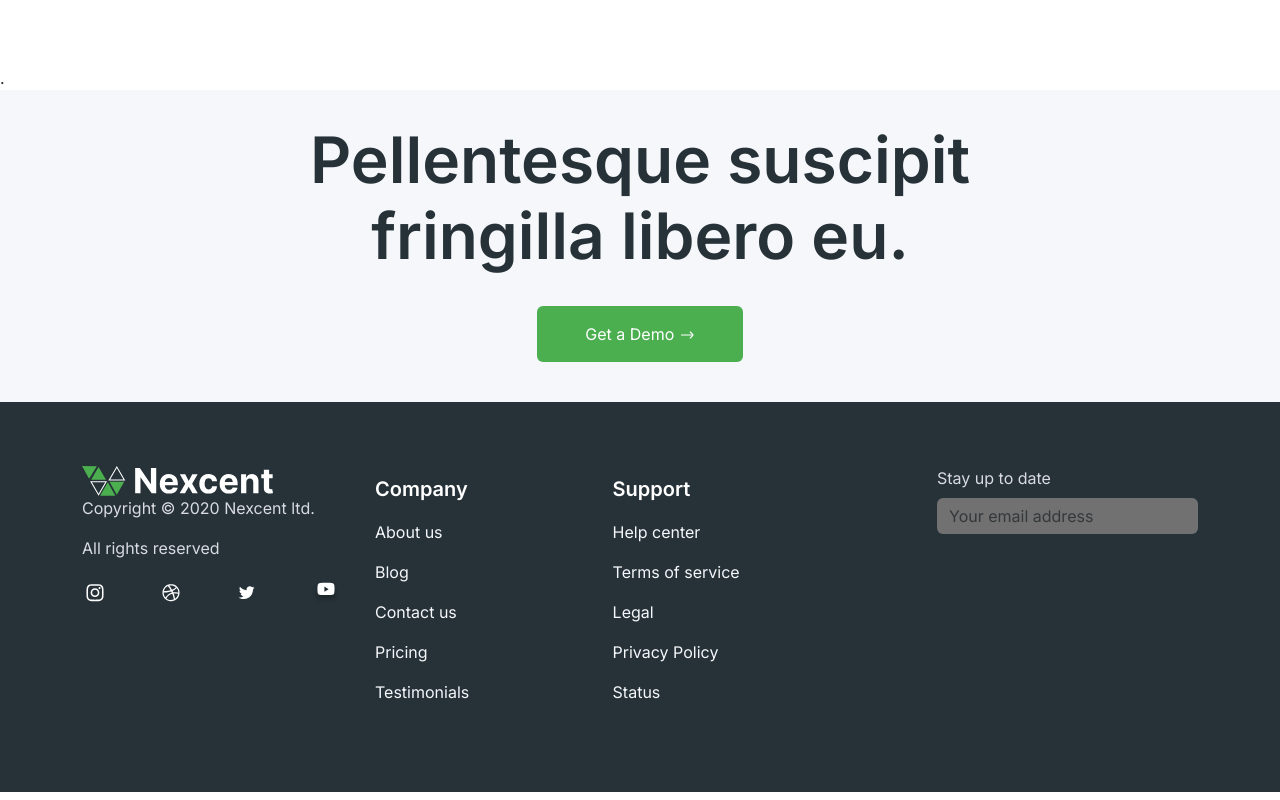
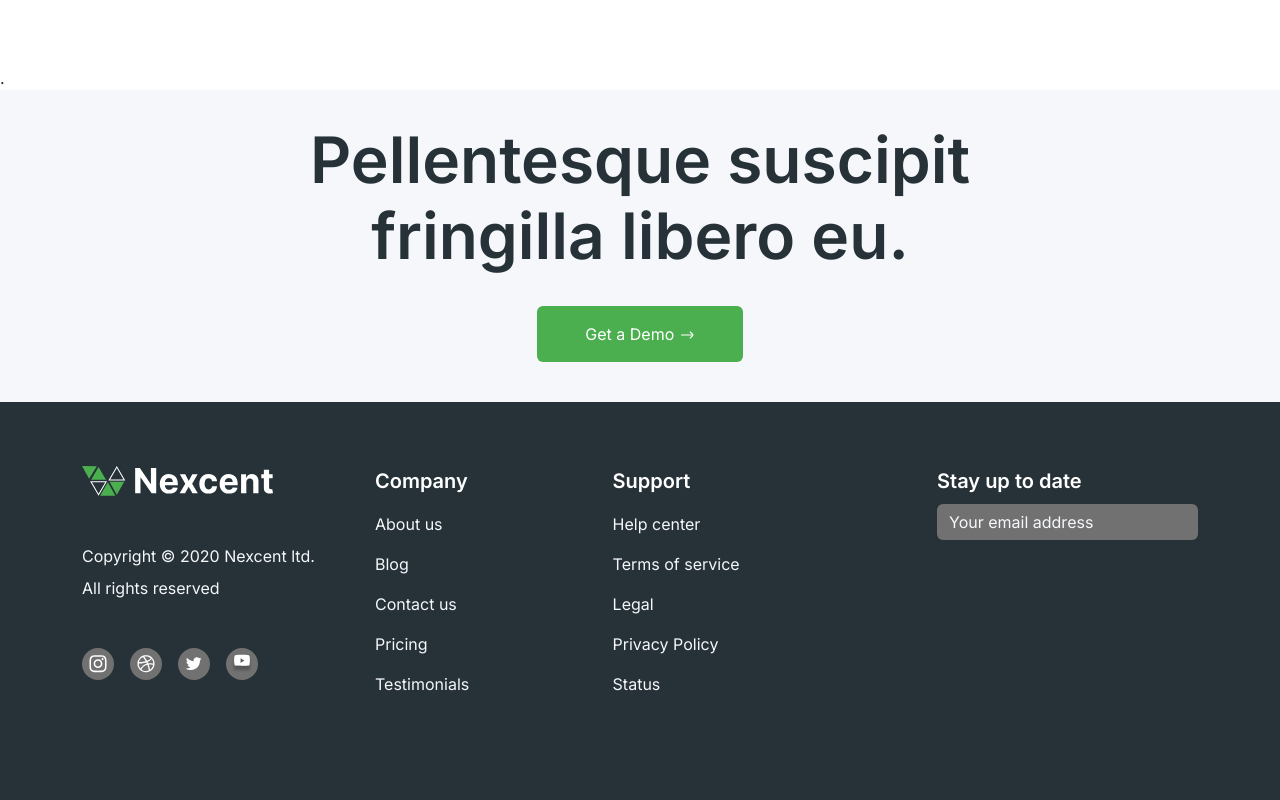
Before and after one commit to ahmad-v0/sc-icu-assignment-3-nexcent, a plain HTML site: page index.html in a window 1280 px wide. Shown: the part 2996-3796 px from the top of the page. Drawn offline with Linux system fonts and the light colour scheme.

Commit message:
Demo section, footer structure and style- demo section completed; footer section is completed using bootstrap; landing page checked for responsibility.

```diff
--- a/index.html
+++ b/index.html
@@ -340,30 +340,30 @@
      <footer class="bg-color-black py-3">
       <section class="container py-5">
         <div class="row">
-          <div class="col-md-3 text-white">
+          <div class="col-md-4 col-lg-3 mb-3">
             <img src="./assets/footer-logo.svg" alt="Nexcent" class="img-fluid">
-            <p class="color-silver">
+            <p class="color-silver mt-5 mb-2">
               Copyright © 2020 Nexcent ltd.
             </p>
-            <p class="color-silver">
+            <p class="color-silver mt-2 mb-5">
               All rights reserved
             </p>
-            <div class="d-flex justify-content-between">
-              <span class="social-icon rounded-circle p-1">
+            <div class="d-flex">
+              <span class="social-icon rounded-circle bg-color-dark-grey p-1 me-3 d-flex align-items-center justify-content-center">
                 <img src="./assets/icon-insta.svg" alt="Instagram">
               </span>
-              <span class="social-icon rounded-circle p-1">
+              <span class="social-icon rounded-circle bg-color-dark-grey p-1 me-3 d-flex align-items-center justify-content-center">
                 <img src="./assets/icon-ball.svg" alt="Instagram">
               </span>
-              <span class="social-icon rounded-circle p-1">
+              <span class="social-icon rounded-circle bg-color-dark-grey p-1 me-3 d-flex align-items-center justify-content-center">
                 <img src="./assets/icon-twitter.svg" alt="Twitter">
               </span>
-              <span class="social-icon rounded-circle p-1">
-                <img src="./assets/icon-youtube.svg" alt="Youtube">
+              <span class="social-icon rounded-circle bg-color-dark-grey p-1 me-3 d-flex align-items-center justify-content-center">
+                <img src="./assets/icon-youtube.svg" alt="Youtube" class=" w-100">
               </span>
             </div>
           </div>
-          <div class="col-md-6">
+          <div class="col-md-8 col-lg-6 mb-3">
             <table class="table bg-color-black">
               <thead>
                 <tr>
@@ -435,11 +435,11 @@
               </tbody>
             </table>
           </div>
-          <div class="col-md-3 color-silver">
+          <div class="col-md-4 col-lg-3 mb-3">
             <form>
               <div class="mb-3">
-                <label for="exampleInputEmail1" class="form-label">Stay up to date</label>
-                <input type="email" class="form-control bg-color-dark-grey color-silver border-0" id="exampleInputEmail1" aria-describedby="emailHelp" placeholder="Your email address">
+                <label for="exampleInputEmail1" class="form-label text-white fw-semibold fs-5">Stay up to date</label>
+                <input type="email" class="input-email form-control bg-color-dark-grey border-0" id="exampleInputEmail1" aria-describedby="emailHelp" placeholder="Your email address">
               </div>
             </form>
           </div>
--- a/style.css
+++ b/style.css
@@ -27,9 +27,9 @@
     color: var(--color-silver);
 }
 
-.color-silver {
+/* .color-silver {
     color: #D9DBE1;
-}
+} */
 .bg-color-silver {
     background-color: var(--color-silver);
 }
@@ -135,6 +135,11 @@ body p {
     background-color: var(--color-silver);
 }
 
+.social-icon {
+    width: 2rem;
+    height: 2rem;
+}
+
 table thead tr th {
     color: #FFF !important;
     background-color: var(--color-black) !important;
@@ -142,6 +147,7 @@ table thead tr th {
     /* text-align: center; */
     font-size: 1.25rem;
     font-weight: 600;
+    padding-top: 0 !important;
 }
 
 table tbody tr td {
@@ -155,7 +161,7 @@ table tbody tr td a {
     text-decoration: none;
 }
 
-input::placeholder {
+.input-email::placeholder {
     color: var(--color-silver);
 }
 
```
